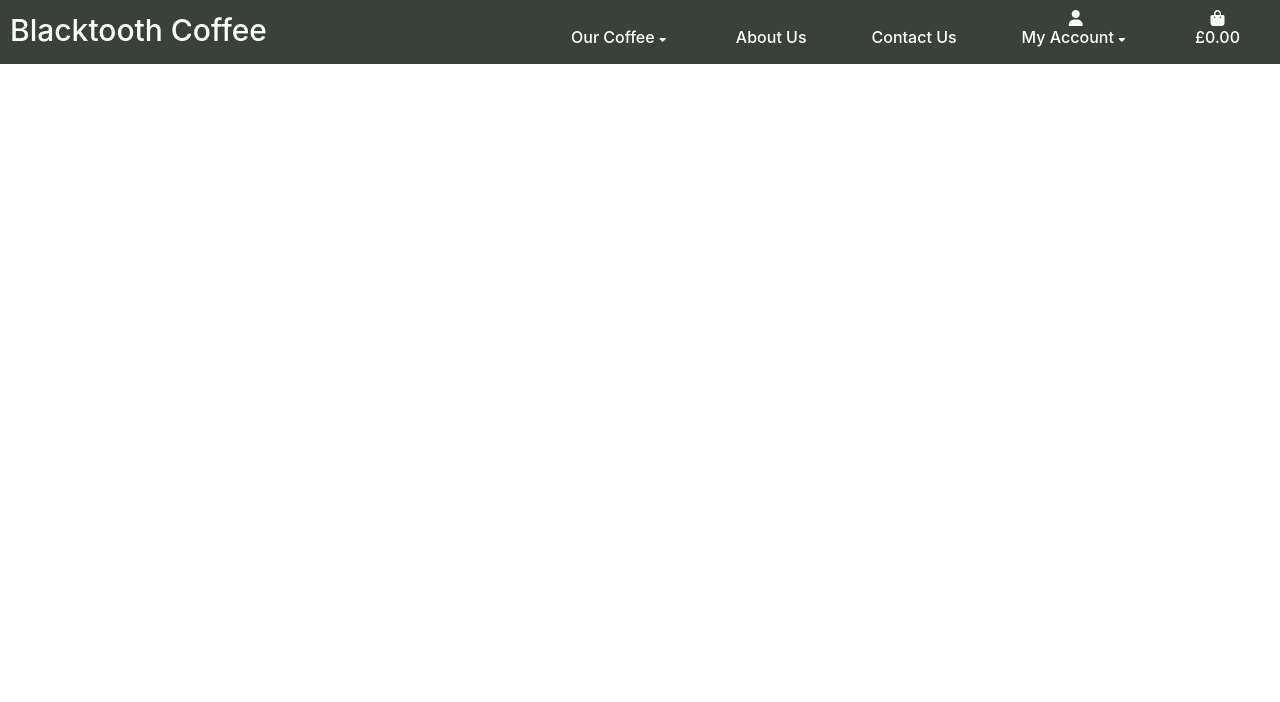
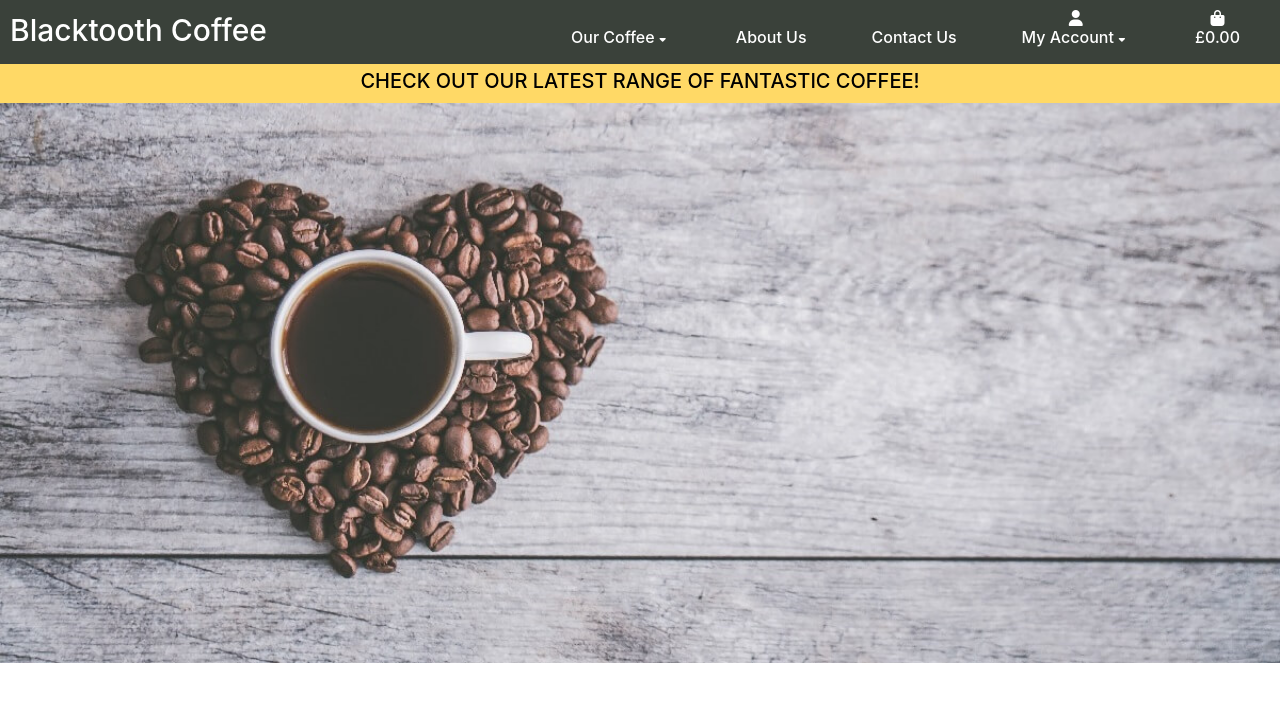
Before and after one commit to scottsimpson91/CI-MS4-Blacktooth-Coffee, a Django app: template home/templates/home/index.html in a window 1280 px wide. Shown: the top 702 px of the page. Run offline with Django 3.2, Linux system fonts and the light colour scheme; the template is opened without the code that fills it, so the values that code supplies are empty; some libraries are stand-ins or nearby versions.

Commit message:
FEAT: Add hero img / home banner and styles

```diff
--- a/blacktooth_coffee/settings.py
+++ b/blacktooth_coffee/settings.py
@@ -71,6 +71,7 @@ TEMPLATES = [
                 'django.template.context_processors.request',
                 'django.contrib.auth.context_processors.auth',
                 'django.contrib.messages.context_processors.messages',
+                'django.template.context_processors.media',
             ],
         },
     },
--- a/blacktooth_coffee/urls.py
+++ b/blacktooth_coffee/urls.py
@@ -15,9 +15,11 @@ Including another URLconf
 """
 from django.contrib import admin
 from django.urls import path, include
+from django.conf import settings
+from django.conf.urls.static import static
 
 urlpatterns = [
     path('admin/', admin.site.urls),
     path('accounts/', include('allauth.urls')),
     path('', include('home.urls')),
-]
+] + static(settings.MEDIA_URL, document_root=settings.MEDIA_ROOT)
--- a/home/templates/home/index.html
+++ b/home/templates/home/index.html
@@ -2,4 +2,18 @@
 {% load static %}
 
 {% block content %}
+    <div class="container-fluid pl-0 pr-0">
+<!--======================================== BANNER ========================================-->
+        <a href="">
+            <div class="shop-now-banner col-12">
+                <h2>Check out our latest range of fantastic coffee!</h2>
+            </div>
+        </a>
+<!--======================================== HERO IMAGE ========================================-->
+        <img src="{{ MEDIA_URL }}homepage_background_cropped.jpg" alt="" class="img-fluid" id="hero-image">
+<!--======================================== HOME PAGE CONTENT ========================================-->
+        <div class="col-12">
+
+        </div>
+    </div>
 {% endblock %}
--- a/static/css/base.css
+++ b/static/css/base.css
@@ -1,7 +1,13 @@
 * {
     font-size: 10px;
 }
-
+/*--------------------------------------------Special Padding/Margins/Text*/
+a:hover,
+a:active,
+a:focus,
+a:active:focus {
+    color: #000;
+}
 /*--------------------------------------------Navbar*/
 .navbar {
     background-color: #3a413a;
@@ -35,7 +41,8 @@
     font-size: 1.5rem;
     background-color: #3a413a;
     color: #FFF;
-    border: none;
+    border-top: 1px solid #FFF;
+    border-bottom: 1px solid #FFF;
     padding: 1rem;
 }
 
@@ -55,3 +62,18 @@
     color: #6c7570;
     border: none;
 }
+/*--------------------------------------------Images*/
+#hero-image {
+    width: 100%;
+    min-height: 35vh;
+    max-height: 70vh;
+}
+/*--------------------------------------------Home Page*/
+.shop-now-banner {
+    width: 100%;
+    text-align: center;
+    padding: 0.5rem;
+    color: #000;
+    background-color: #FFD966;
+    text-transform: uppercase;
+}
--- a/templates/base.html
+++ b/templates/base.html
@@ -34,8 +34,8 @@
         <title>Blacktooth Coffee {% block extra_title %}{% endblock %}</title>
     </head>
     <body>
-<!--==================== NAVBAR - Code from MS3 ====================-->
-        <header class="container-fluid fixed-top pl-0 pr-0">
+<!--======================================== NAVBAR ========================================-->
+        <header class="container-fluid pl-0 pr-0">
             <nav class="navbar navbar-expand-lg navbar-dark">
                 <a class="navbar-brand" href="{% url 'home' %}">
                     <h1 class="navbar-title">Blacktooth Coffee</h1>
```
Also changed, not shown: media/homepage_background_cropped.jpg (added).
